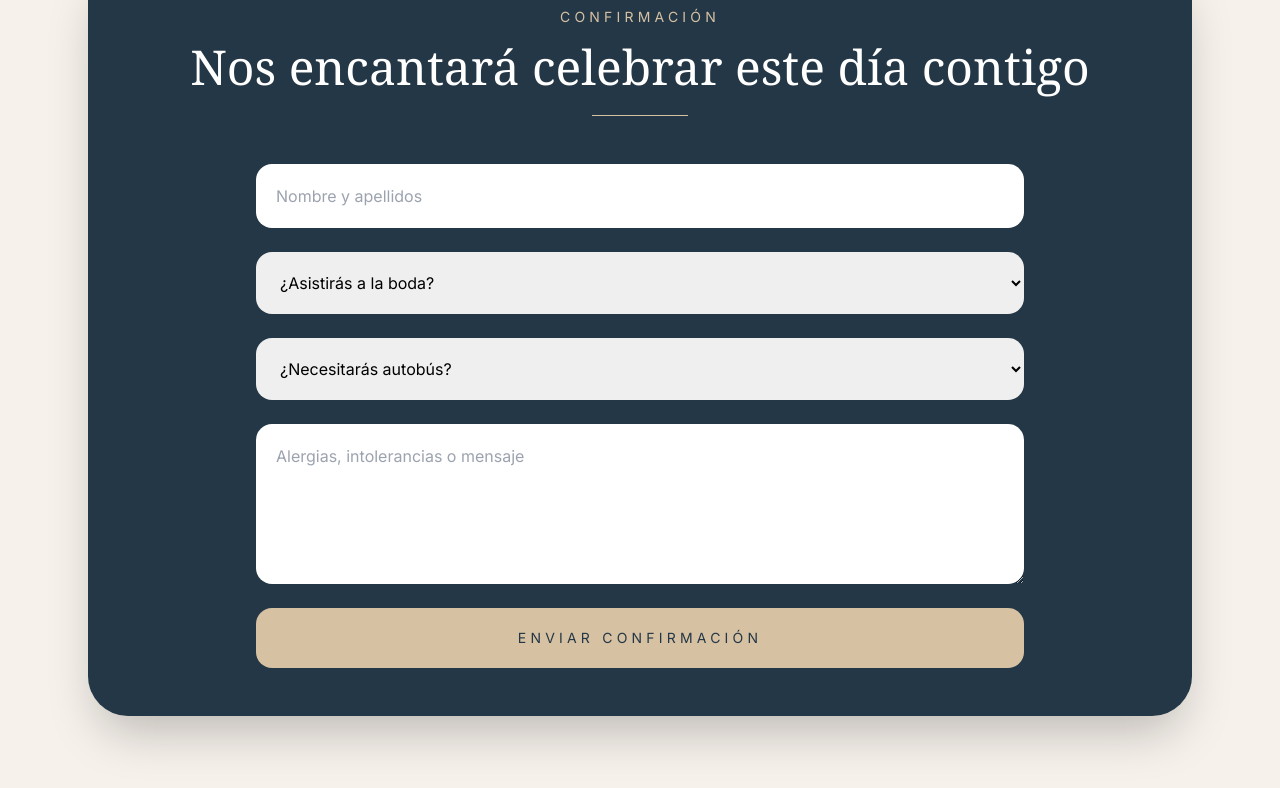
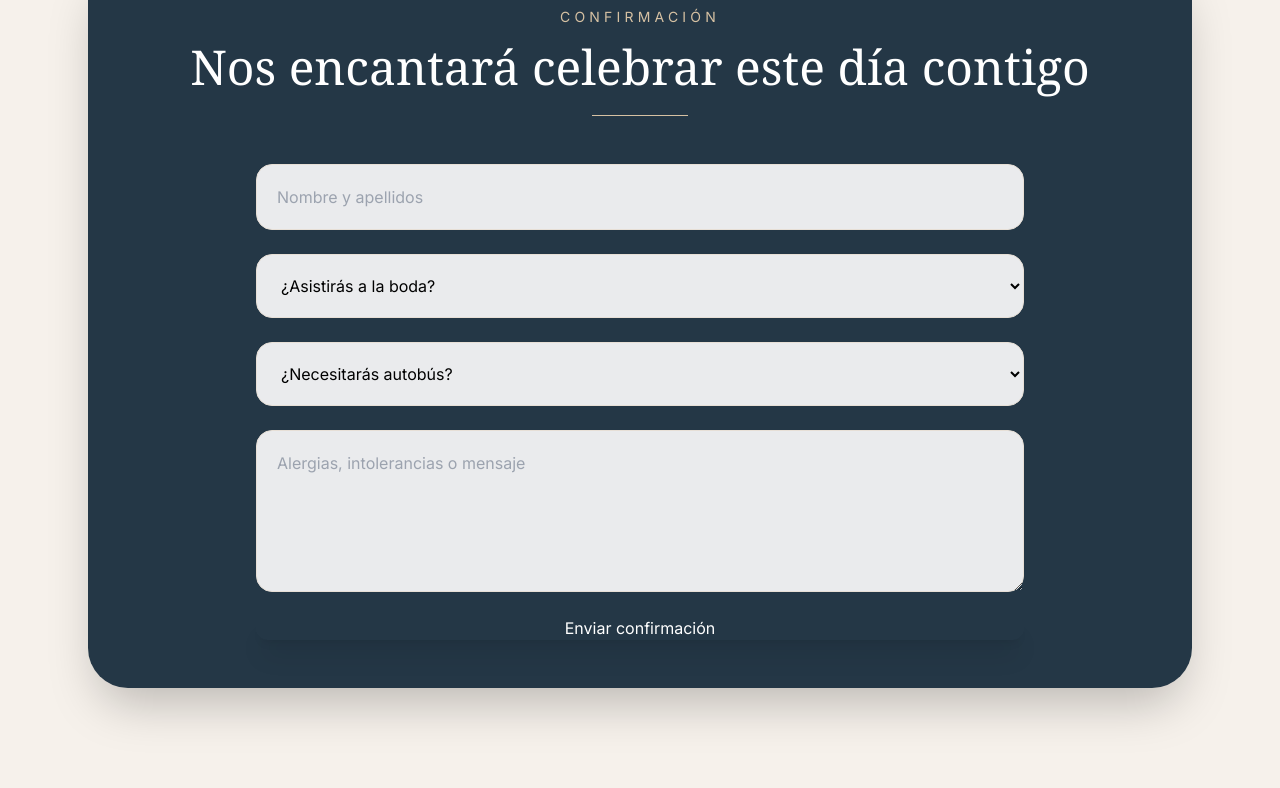
Before and after one commit to migueldevicente7-boop/boda-isabel-miguel, a Next.js app: page / in a window 1280 px wide. Shown: the part 3123-3911 px from the top of the page. Built offline with nearby package versions, Linux system fonts and the light colour scheme.

Commit message:
Update page.tsx

```diff
--- a/app/page.tsx
+++ b/app/page.tsx
@@ -356,13 +356,13 @@ export default function Home() {
               name="Nombre"
               placeholder="Nombre y apellidos"
               required
-              className="p-5 rounded-2xl text-black"
+              className="w-full p-5 rounded-2xl text-base text-black border border-[#e7dfd6] bg-white/90 focus:outline-none focus:ring-2 focus:ring-[#b89b72] transition"
             />
 
             <select
               name="Asistencia"
               required
-              className="p-5 rounded-2xl text-black"
+              className="w-full p-5 rounded-2xl text-base text-black border border-[#e7dfd6] bg-white/90 focus:outline-none focus:ring-2 focus:ring-[#b89b72] transition"
             >
               <option value="">
                 ¿Asistirás a la boda?
@@ -380,7 +380,7 @@ export default function Home() {
             <select
               name="Autobus"
               required
-              className="p-5 rounded-2xl text-black"
+              className="w-full p-5 rounded-2xl text-base text-black border border-[#e7dfd6] bg-white/90 focus:outline-none focus:ring-2 focus:ring-[#b89b72] transition"
             >
               <option value="">
                 ¿Necesitarás autobús?
@@ -399,12 +399,12 @@ export default function Home() {
               name="Mensaje"
               placeholder="Alergias, intolerancias o mensaje"
               rows={5}
-              className="p-5 rounded-2xl text-black"
+              className="w-full p-5 rounded-2xl text-base text-black border border-[#e7dfd6] bg-white/90 focus:outline-none focus:ring-2 focus:ring-[#b89b72] transition"
             />
 
             <button
               type="submit"
-              className="bg-[#d6c1a3] text-[#243746] py-5 rounded-2xl uppercase tracking-[0.3em] text-sm hover:scale-[1.02] transition duration-500"
+              className="rounded-full shadow-xl hover:scale-[1.02] transition duration-500"
             >
               Enviar confirmación
             </button>
```
